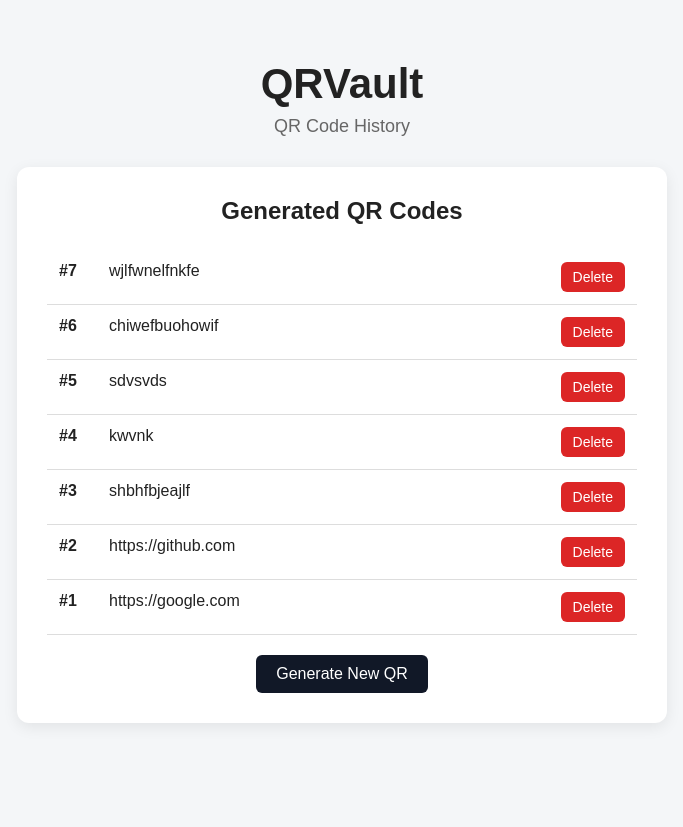
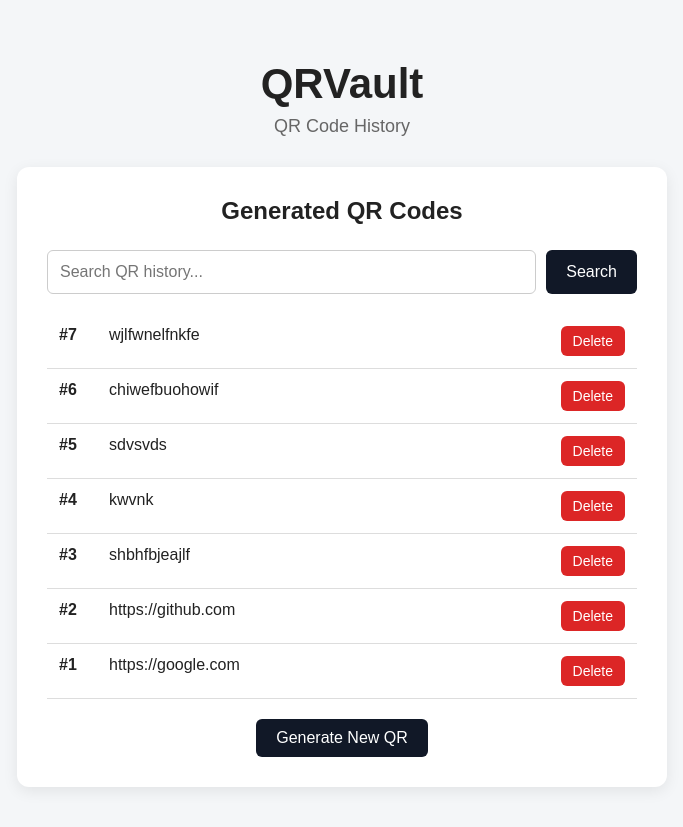
Before and after one commit to PradyumKarale/QRVault-CI-CD-, a Flask app: page /history in a window 1280 px wide. Shown: the top 827 px of the page, without its empty margins (298-981 px from the left). Run offline with Flask 3, Linux system fonts and the light colour scheme; data comes from the database, SQL or seed files in the repository.

Commit message:
Add QR history search

```diff
--- a/app.py
+++ b/app.py
@@ -79,12 +79,21 @@ def download_qr():
 
 @app.route("/history")
 def history():
+    search = request.args.get("search", "").strip()
+
     conn = sqlite3.connect("qrvault.db")
     cursor = conn.cursor()
 
-    cursor.execute(
-        "SELECT id, content FROM qr_codes ORDER BY id DESC"
-    )
+    if search:
+        cursor.execute(
+            "SELECT id, content FROM qr_codes "
+            "WHERE content LIKE ? ORDER BY id DESC",
+            (f"%{search}%",)
+        )
+    else:
+        cursor.execute(
+            "SELECT id, content FROM qr_codes ORDER BY id DESC"
+        )
 
     qr_codes = cursor.fetchall()
 
@@ -92,7 +101,8 @@ def history():
 
     return render_template(
         "history.html",
-        qr_codes=qr_codes
+        qr_codes=qr_codes,
+        search=search
     )
 
 @app.route("/delete/<int:qr_id>", methods=["POST"])
--- a/static/style.css
+++ b/static/style.css
@@ -145,3 +145,19 @@ button:hover {
 .history-item form {
     margin-left: auto;
 }
+
+.search-form {
+    display: flex;
+    gap: 10px;
+    margin: 20px 0;
+}
+
+.search-form input {
+    margin-bottom: 0;
+    flex: 1;
+}
+
+.search-form button {
+    width: auto;
+    padding: 12px 20px;
+}
--- a/templates/history.html
+++ b/templates/history.html
@@ -25,6 +25,25 @@
         <div class="card">
 
             <h2>Generated QR Codes</h2>
+
+            <form
+                method="GET"
+                action="{{ url_for('history') }}"
+                class="search-form"
+            >
+
+                <input
+                    type="text"
+                    name="search"
+                    placeholder="Search QR history..."
+                    value="{{ search }}"
+                >
+
+                <button type="submit">
+                    Search
+                </button>
+
+            </form>
 
             {% if qr_codes %}
 
@@ -62,7 +81,9 @@
 
             {% else %}
 
-                <p>No QR codes generated yet.</p>
+                <p>
+                    No matching QR codes found.
+                </p>
 
             {% endif %}
 
```
